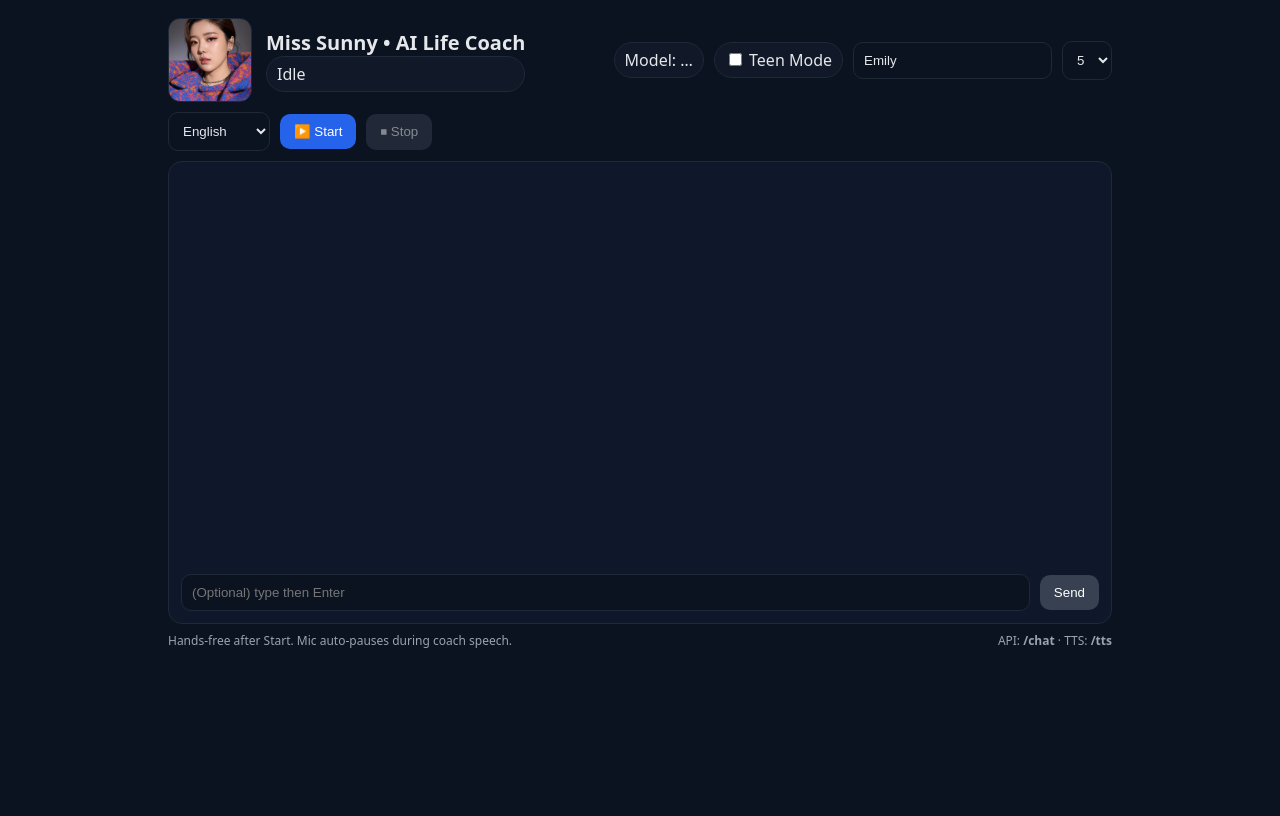
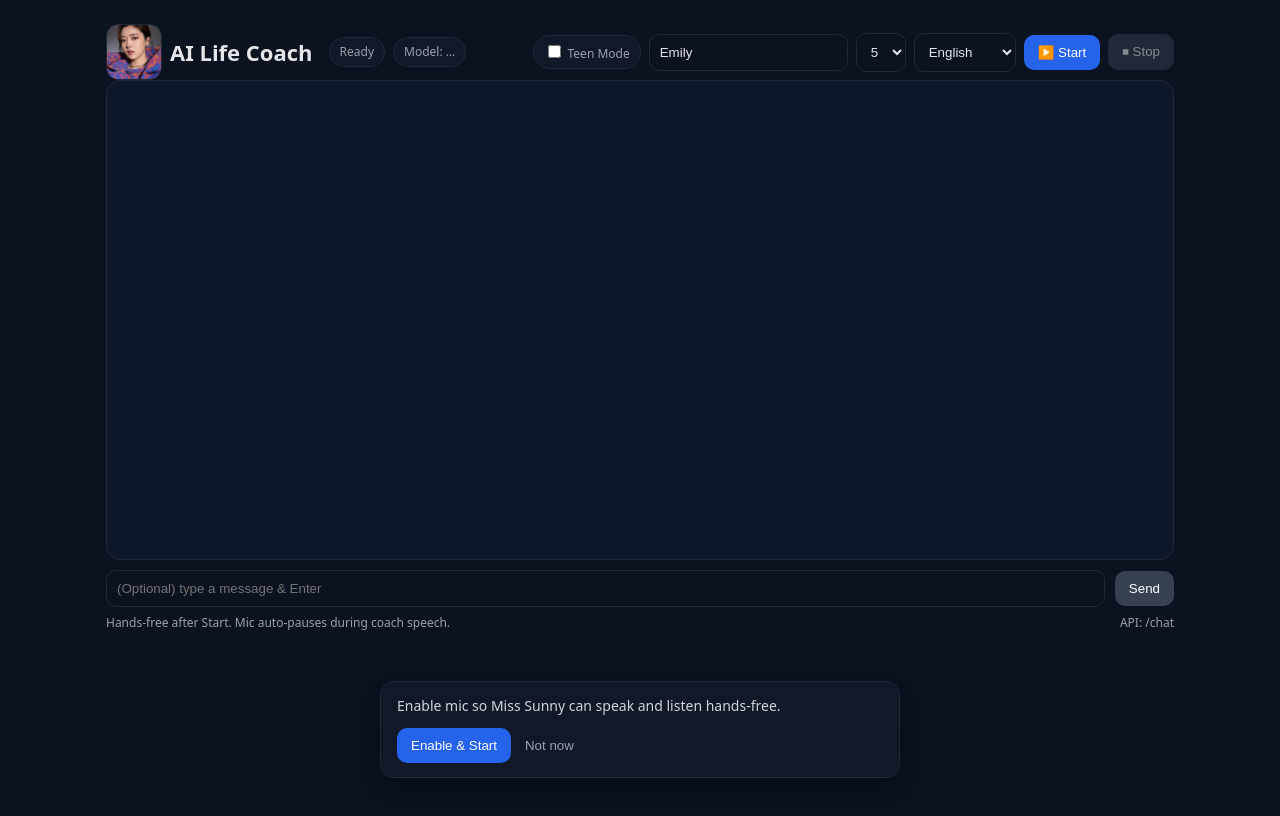
Before and after one commit to johnntd/ai-life-coach-py, a plain HTML site: page templates/index.html in a window 1280 px wide. Drawn offline with Linux system fonts and the light colour scheme.

Commit message:
baseline working

```diff
--- a/templates/index.html
+++ b/templates/index.html
@@ -1,20 +1,22 @@
 <!doctype html>
-<html>
+<html lang="en">
 <head>
-  <meta charset="utf-8"/>
-  <meta name="viewport" content="width=device-width,initial-scale=1"/>
+  <meta charset="utf-8" />
+  <meta name="viewport" content="width=device-width,initial-scale=1" />
   <title>AI Life Coach</title>
+  <link rel="icon" href="/static/favicon.ico" />
   <style>
     :root{
-      --bg:#0b1220;--ink:#e5e7eb;--muted:#9ca3af;
-      --card:#0f172a;--you:#e7f0ff;--coach:#fff6e6
+      --bg:#0b1220;--ink:#e5e7eb;--muted:#9ca3af;--card:#0f172a;--pill:#111827;
+      --coach:#d1fae5;--you:#bfdbfe
     }
     *{box-sizing:border-box}
-    body{margin:0;background:var(--bg);color:var(--ink);font:16px system-ui, -apple-system, Segoe UI, Roboto, sans-serif}
-    .wrap{max-width:980px;margin:0 auto;padding:18px}
-    header{display:flex;gap:10px;align-items:center;flex-wrap:wrap;margin-bottom:10px}
-    h1{margin:0;font-size:20px}
-    .pill{background:#111827;border:1px solid #1f2937;color:var(--ink);padding:6px 10px;border-radius:999px}
+    html,body{height:100%}
+    body{margin:0;background:var(--bg);color:var(--ink);font:16px/1.4 ui-sans-serif,system-ui,-apple-system,Segoe UI,Roboto}
+    .wrap{max-width:1100px;margin:24px auto;padding:0 16px}
+    header{display:flex;gap:8px;align-items:center;flex-wrap:wrap}
+    h1{margin:0;font-size:22px}
+    .pill{background:var(--pill);border:1px solid #1f2937;border-radius:999px;padding:6px 10px;color:var(--muted);font-size:12px}
     .card{background:var(--card);border:1px solid #1f2937;border-radius:14px;padding:12px}
     .row{display:flex;gap:10px;align-items:center;flex-wrap:wrap}
     .grow{flex:1}
@@ -22,33 +24,39 @@
     .btn.secondary{background:#374151}
     .btn:disabled{opacity:.5;cursor:not-allowed}
     input,select{background:#0b1220;border:1px solid #1f2937;color:var(--ink);padding:10px;border-radius:10px}
-    .log{height:380px;overflow:auto;display:flex;flex-direction:column;gap:8px;margin-top:10px}
-    .bubble{padding:10px 12px;border-radius:10px;max-width:80%}
+    .log{height:480px;overflow:auto;display:flex;flex-direction:column;gap:8px}
+    .bubble{padding:10px 12px;border-radius:10px;max-width:85%}
     .you{background:var(--you);color:#0b1220;align-self:flex-end}
     .coach{background:var(--coach);color:#0b1220;align-self:flex-start}
     footer{margin-top:8px;color:var(--muted);font-size:12px;display:flex;justify-content:space-between;gap:8px;flex-wrap:wrap}
+    .avatar{width:56px;height:56px;border-radius:12px;object-fit:cover;border:1px solid #1f2937}
 
-    .avatar-wrap{display:flex;align-items:center;gap:14px}
-    .avatar{width:84px;height:84px;border-radius:12px;object-fit:cover;border:1px solid #1f2937}
-    .talking{box-shadow:0 0 0 3px #22c55e66}
+    /* Non‑blocking mic toast (replaces the old fullscreen blur) */
+    #consentToast{
+      position:fixed;left:50%;transform:translateX(-50%);
+      bottom:22px;z-index:50;display:none;
+      background:#111827;border:1px solid #1f2937;border-radius:14px;
+      padding:14px 16px;max-width:520px;width:92%;
+      box-shadow:0 10px 30px rgba(0,0,0,.35)
+    }
+    #consentToast.show{display:flex;gap:12px;align-items:center;justify-content:space-between;flex-wrap:wrap}
+    #consentToast .text{color:#d1d5db;font-size:14px}
+    #consentToast .actions{display:flex;gap:8px;align-items:center}
+    #consentToast .link{background:transparent;border:0;color:#9ca3af;cursor:pointer}
   </style>
 </head>
 <body>
   <div class="wrap">
     <header>
-      <div class="avatar-wrap">
-        <img id="avatar" class="avatar" src="/static/avatar.jpg" alt="Avatar"/>
-        <div>
-          <h1>Miss Sunny • AI Life Coach</h1>
-          <div class="pill" id="status">Idle</div>
-        </div>
-      </div>
+      <img src="/static/avatar.jpg" class="avatar" alt="Miss Sunny" />
+      <h1 style="margin-right:8px">AI Life Coach</h1>
+      <span class="pill" id="status">Idle</span>
+      <span class="pill" id="model">Model: …</span>
       <div class="grow"></div>
-      <span class="pill" id="model">Model: …</span>
       <label class="pill">
         <input type="checkbox" id="teen" /> Teen Mode
       </label>
-      <input id="name" placeholder="Child name" value="Emily"/>
+      <input id="name" placeholder="Child name (e.g., Emily)" value="Emily" />
       <select id="age">
         <option>3</option><option>4</option><option selected>5</option>
         <option>6</option><option>7</option><option>8</option>
@@ -58,24 +66,34 @@
         <option value="vi-VN">Tiếng Việt</option>
       </select>
       <button id="start" class="btn">▶️ Start</button>
-      <button id="stop" class="btn secondary" disabled>⏹ Stop</button>
+      <button id="stop" class="btn secondary" disabled>⏹  Stop</button>
     </header>
 
-    <section class="card">
-      <div class="log" id="log"></div>
-      <div class="row" style="margin-top:10px">
-        <input id="text" class="grow" placeholder="(Optional) type then Enter"/>
-        <button id="send" class="btn secondary">Send</button>
-      </div>
-    </section>
+    <section class="card log" id="log"></section>
+
+    <div class="row" style="margin-top:10px">
+      <input id="text" class="grow" placeholder="(Optional) type a message & Enter" />
+      <button id="send" class="btn secondary">Send</button>
+    </div>
 
     <footer>
       <div>Hands‑free after Start. Mic auto‑pauses during coach speech.</div>
-      <div>API: <b>/chat</b> · TTS: <b>/tts</b></div>
+      <div>API: <span id="api">/chat</span></div>
     </footer>
   </div>
 
+  <!-- Single audio element for TTS playback -->
   <audio id="ttsAudio" preload="none"></audio>
+
+  <!-- Non‑blocking mic toast -->
+  <div id="consentToast">
+    <div class="text">Enable mic so Miss Sunny can speak and listen hands‑free.</div>
+    <div class="actions">
+      <button id="enableStart" class="btn">Enable & Start</button>
+      <button id="skipEnable" class="link">Not now</button>
+    </div>
+  </div>
+
   <script src="/static/app.js"></script>
 </body>
 </html>
```
